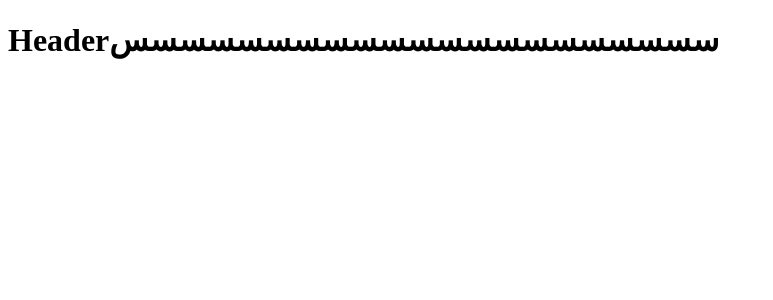
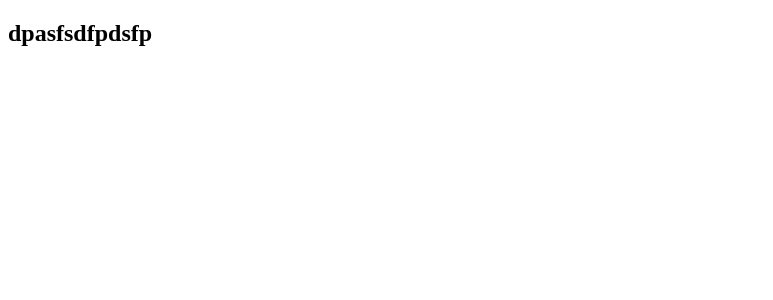
Before and after one commit to 3M-mahmoud/zStore, a React (Create React App) app: page / in a window 1280 px wide. Shown: the top 300 px of the page, without its empty margins (0-773 px from the left). Built offline with nearby package versions, Linux system fonts and the light colour scheme.

Commit message:
Update File

```diff
--- a/src/components/header/Header.jsx
+++ b/src/components/header/Header.jsx
@@ -1,9 +1,9 @@
-import React from 'react'
+import React from "react";
 
 export default function Header() {
   return (
     <div>
-      <h1>Headerسسسسسسسسسسسسسسسسسسسسس</h1>
+      <h2>dpasfsdfpdsfp</h2>
     </div>
-  )
+  );
 }
```
